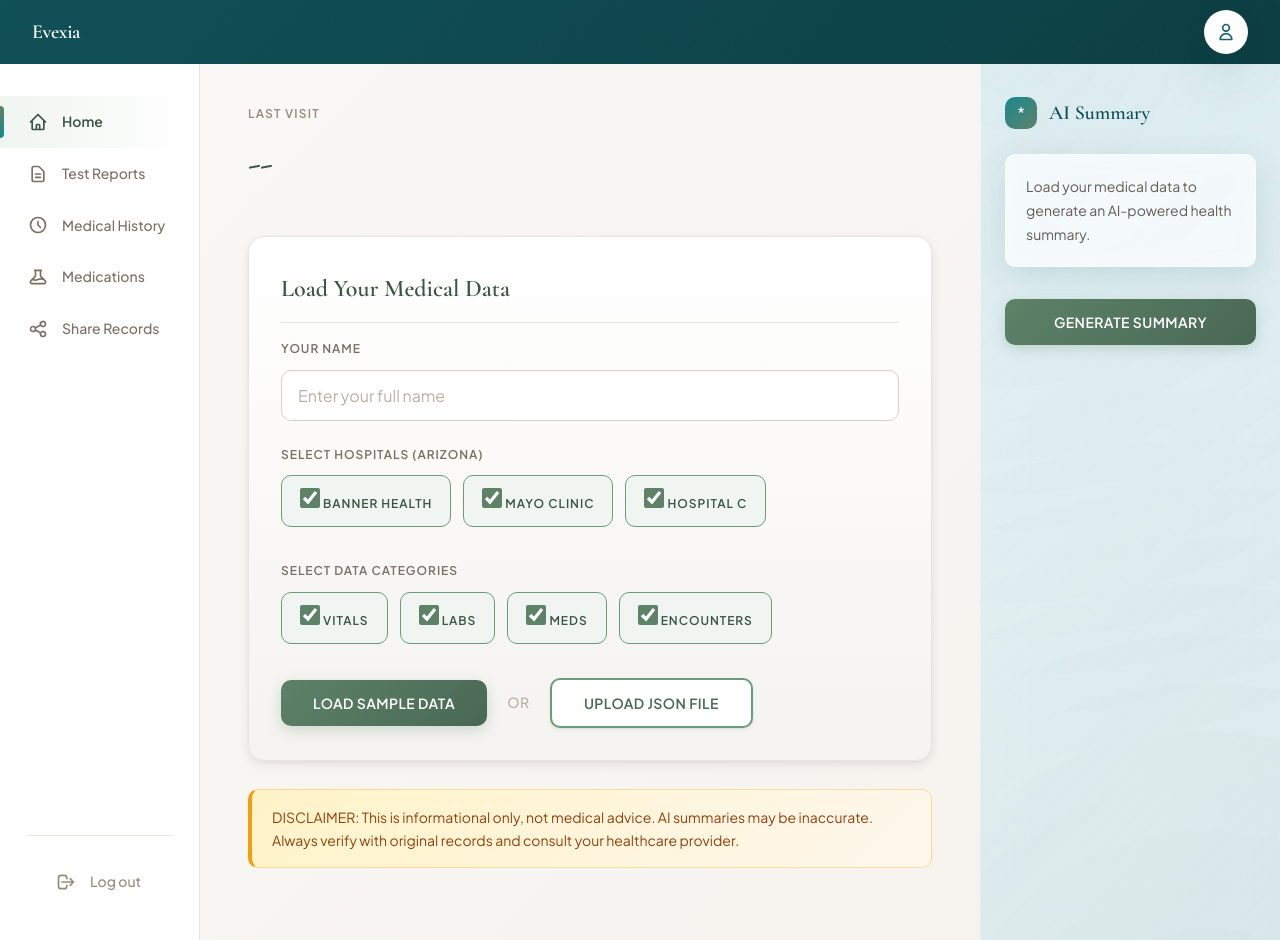
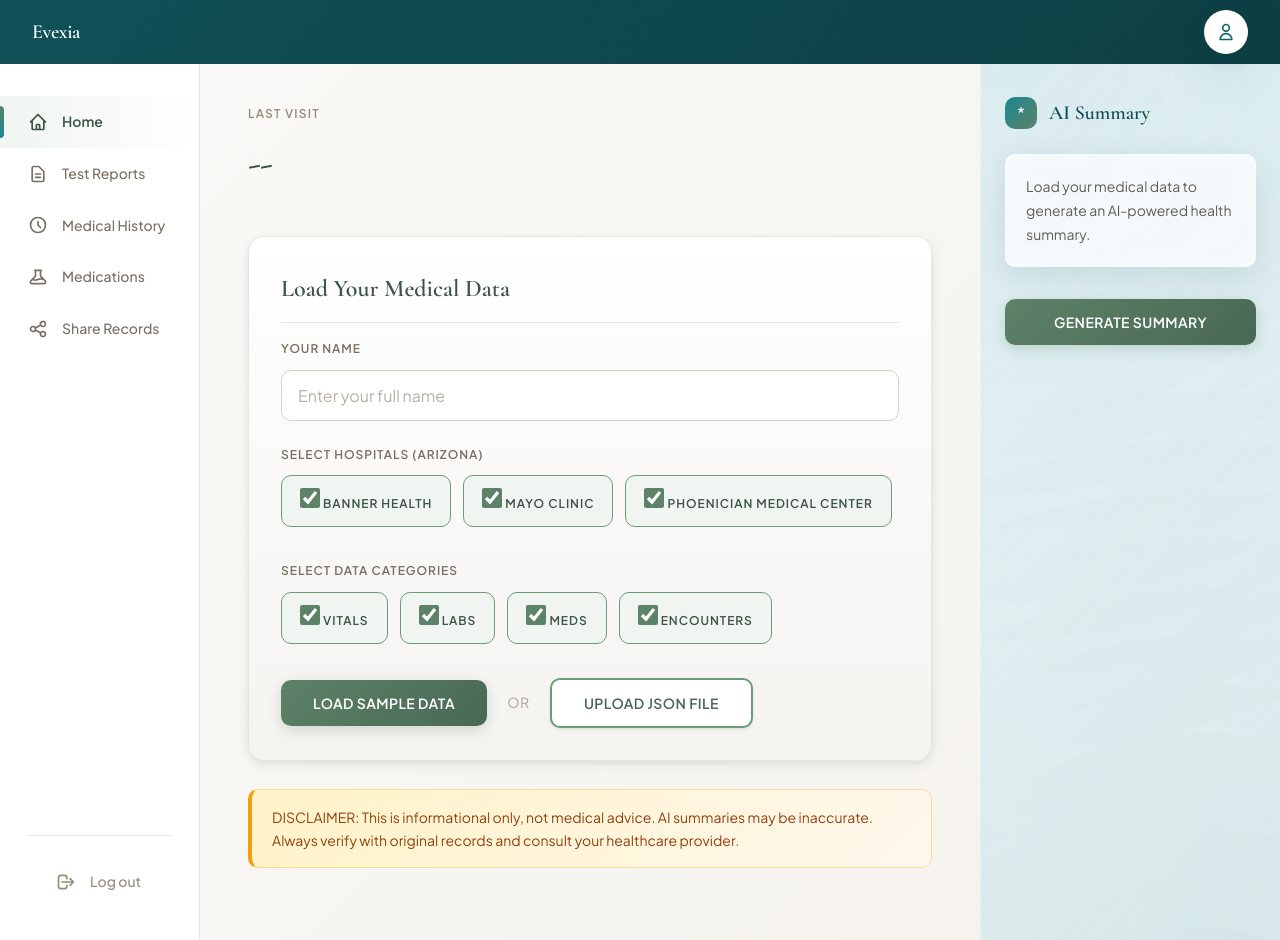
Before and after one commit to manushri1415/Evexia, a FastAPI app: page /patient in a window 1280 px wide. Run offline with FastAPI, Linux system fonts and the light colour scheme.

Commit message:
refactor(data): rename hospital files to match actual hospital names
- Rename hospital_a.json → banner_health.json (Phoenix)
- Rename hospital_b.json → mayo_clinic.json (Tucson)
- Rename hospital_c.json → phoenician_medical_center.json (Scottsdale)
- Update all code references: main.py, ingest.py, charts.js
- Update documentation: README.md, replit.md, templates/index.html
- Fix internal references in mayo_clinic.json (Hospital B → Mayo Clinic)

All three Arizona hospitals now use their actual names consistently
across filenames, code, and UI labels.

```diff
--- a/ingest.py
+++ b/ingest.py
@@ -7,7 +7,7 @@ SAMPLE_DATA_DIR = "sample_data"
 UPLOADS_DIR = "uploads"
 
 VALID_CATEGORIES = ["vitals", "labs", "meds", "medications", "encounters"]
-VALID_HOSPITALS = ["Banner Health", "Mayo Clinic", "Hospital C"]
+VALID_HOSPITALS = ["Banner Health", "Mayo Clinic", "Phoenician Medical Center"]
 
 def load_sample_data(hospitals: Optional[List[str]] = None, categories: Optional[List[str]] = None) -> List[Dict]:
     if hospitals is None:
--- a/main.py
+++ b/main.py
@@ -31,7 +31,7 @@ async def patient_page(request: Request):
     return templates.TemplateResponse("patient.html", {
         "request": request,
         "disclaimer": DISCLAIMER,
-        "hospitals": ["Banner Health", "Mayo Clinic", "Hospital C"],
+        "hospitals": ["Banner Health", "Mayo Clinic", "Phoenician Medical Center"],
         "categories": ["vitals", "labs", "meds", "encounters"]
     })
 
--- a/sample_data/hospital_b.json
+++ b/sample_data/mayo_clinic.json
@@ -77,9 +77,9 @@
           "dose": "10mg",
           "frequency": "Once daily",
           "start_date": "2023-06-01",
-          "prescriber": "Dr. Johnson (Hospital B)",
+          "prescriber": "Dr. Johnson (Mayo Clinic)",
           "purpose": "Hypertension",
-          "notes": "Continued from Hospital A prescription"
+          "notes": "Continued from Banner Health prescription"
         },
         {
           "medication": "Aspirin",
--- a/sample_data/hospital_c.json
+++ b/sample_data/phoenician_medical_center.json
@@ -1,5 +1,5 @@
 {
-  "hospital": "Hospital C",
+  "hospital": "Phoenician Medical Center",
   "hospital_location": "Scottsdale, Arizona",
   "patient_id": "DEMO-001",
   "records": {
--- a/static/charts.js
+++ b/static/charts.js
@@ -9,15 +9,15 @@ let a1cChart = null;
 
 // Luxury wellness color palette - sage, gold, warm bronze
 const chartColors = {
-    'Hospital A': {
+    'Banner Health': {
         bg: 'rgba(93, 130, 104, 0.15)',
         border: 'rgb(93, 130, 104)'  // Sage green
     },
-    'Hospital B': {
+    'Mayo Clinic': {
         bg: 'rgba(201, 160, 72, 0.15)',
         border: 'rgb(201, 160, 72)'  // Warm gold
     },
-    'Hospital C': {
+    'Phoenician Medical Center': {
         bg: 'rgba(107, 91, 79, 0.15)',
         border: 'rgb(107, 91, 79)'   // Warm bronze
     }
--- a/templates/index.html
+++ b/templates/index.html
@@ -27,7 +27,7 @@
                     <h1>Patient Portal</h1>
                     <p>Upload or load sample medical data from multiple hospitals. Generate AI-powered summaries and share securely with your healthcare providers.</p>
                     <ul class="features-list">
-                        <li>Load data from Hospital A, B, and C (Arizona)</li>
+                        <li>Load data from Banner Health, Mayo Clinic, and Phoenician Medical Center (Arizona)</li>
                         <li>View AI-generated health summaries</li>
                         <li>Interactive health metric charts</li>
                         <li>Create secure share tokens</li>
```
Also changed, not shown: replit.md (+3 -3 lines), README.md, sample_data/banner_health.json (renamed from sample_data/hospital_a.json).
